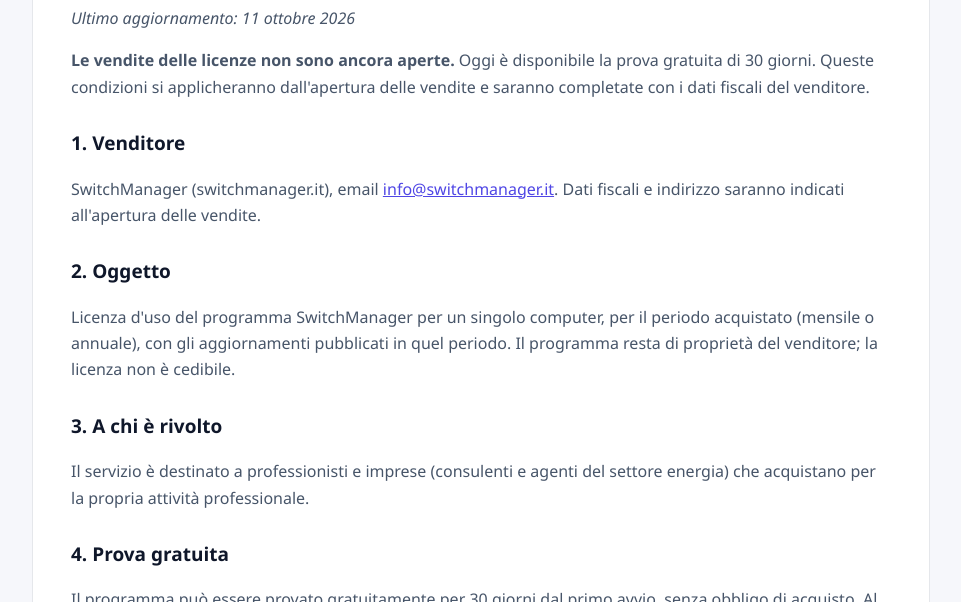
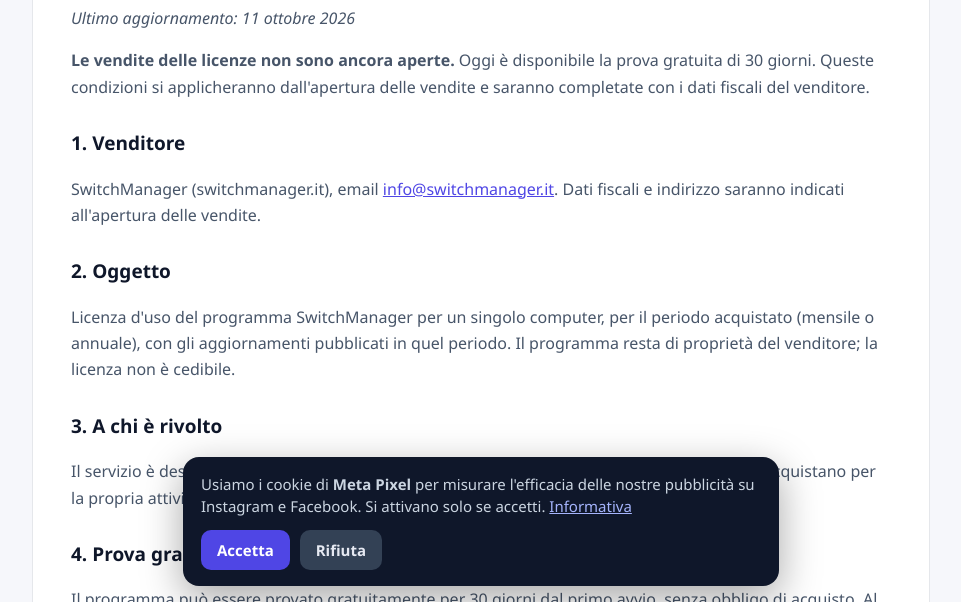
Before and after one commit to suracigregory97/switchmanager-sito, a plain HTML site: page condizioni.html in a window 1280 px wide. Shown: the part 198-800 px from the top of the page, without its empty margins (159-1120 px from the left). Drawn offline with Linux system fonts and the light colour scheme.

Commit message:
Sito: condizioni.html

```diff
--- a/condizioni.html
+++ b/condizioni.html
@@ -9,7 +9,7 @@
   h1 { letter-spacing: -.02em; } h2 { font-size: 19px; margin-top: 28px; } p, li { color: var(--muted); }
   mark { background: var(--mark); color: inherit; padding: 0 4px; border-radius: 4px; } a { color: #4f46e5; }
   @media (max-width: 600px) { main { margin: 0; border-radius: 0; padding: 22px 18px; } }
-</style></head>
+</style><script src="sito.js"></script></head>
 <body><main>
 <p><a href="index.html">← Torna al sito</a></p>
 <h1>Condizioni di vendita</h1>
```
